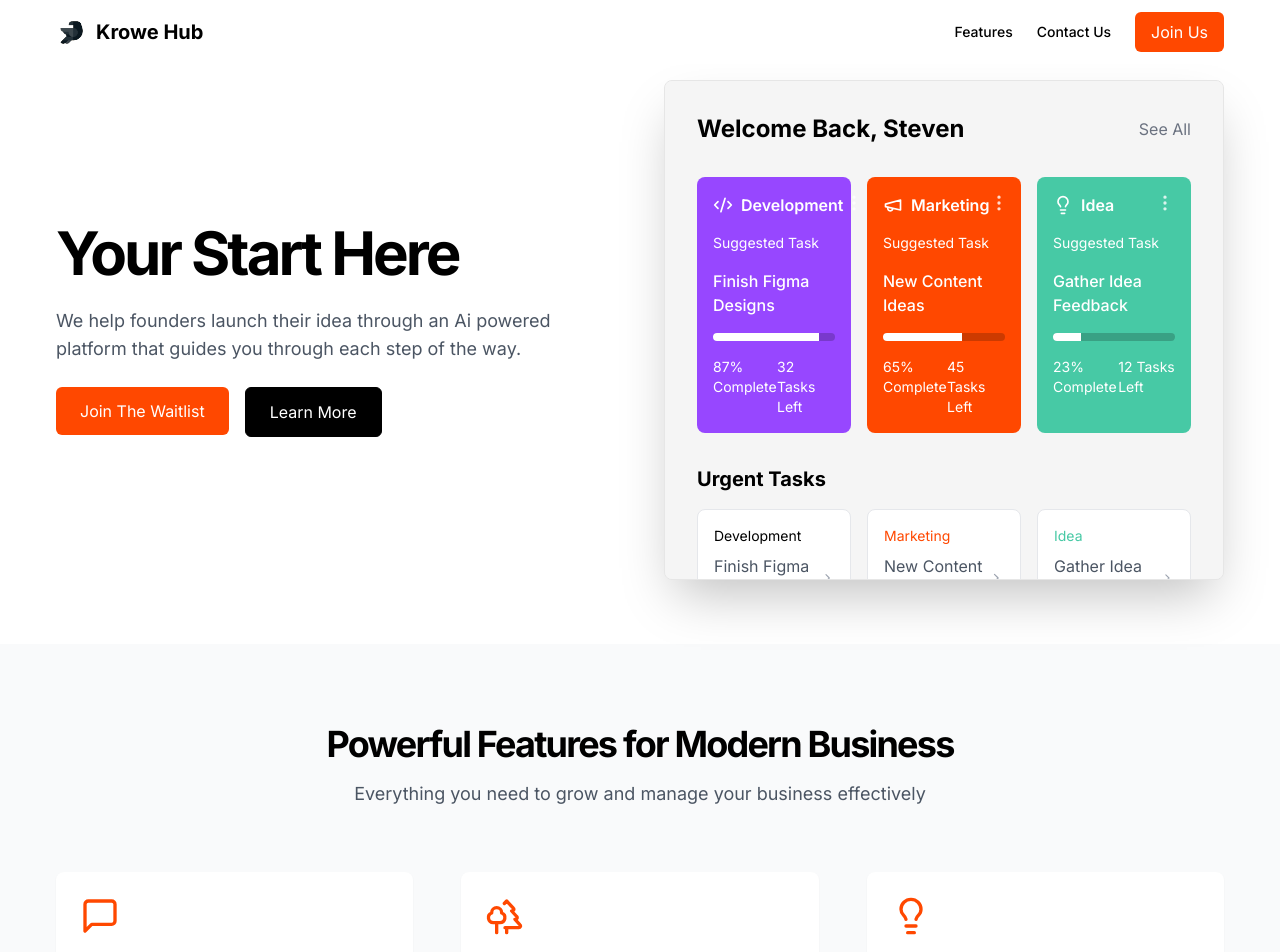
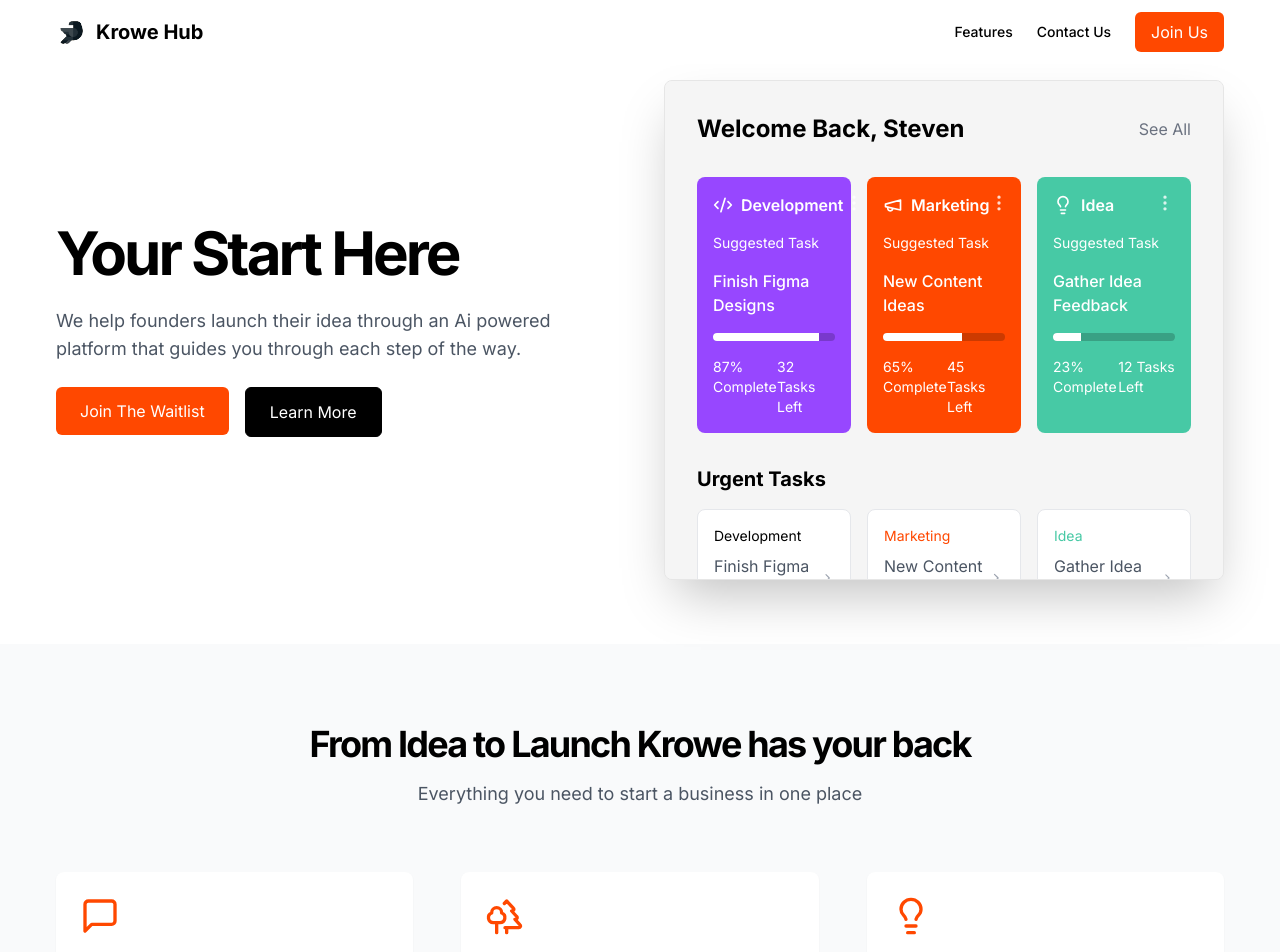
Before and after one commit to RayhanXD/krowestatic, a Next.js app: page / in a window 1280 px wide. Shown: the top 952 px of the page. Built offline with nearby package versions, Linux system fonts and the light colour scheme.

Commit message:
features text changed

```diff
--- a/components/features.tsx
+++ b/components/features.tsx
@@ -197,10 +197,10 @@ export function Features() {
       <div className="max-w-[1200px] mx-auto px-4">
         <div className="text-center max-w-3xl mx-auto mb-16">
           <h2 className="text-3xl md:text-4xl font-bold tracking-tighter text-black">
-            Powerful Features for Modern Business
+          From Idea to Launch Krowe has your back
           </h2>
           <p className="mt-4 text-lg text-gray-600">
-            Everything you need to grow and manage your business effectively
+          Everything you need to start a business in one place
           </p>
         </div>
         <div className="grid gap-12 md:grid-cols-2 lg:grid-cols-3">
```
